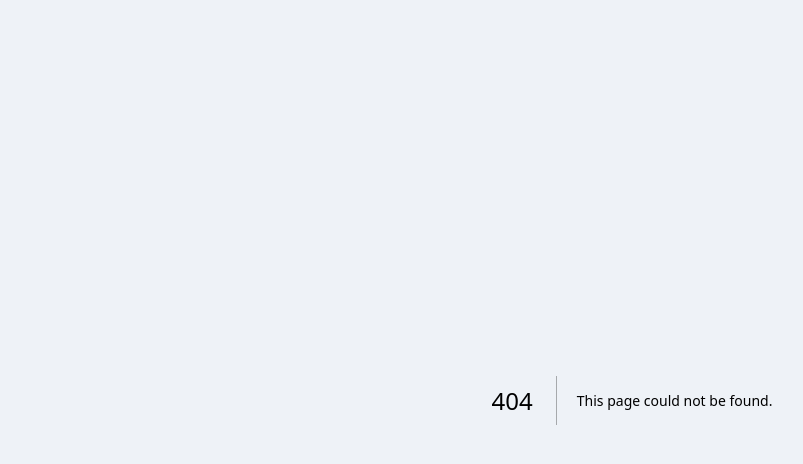
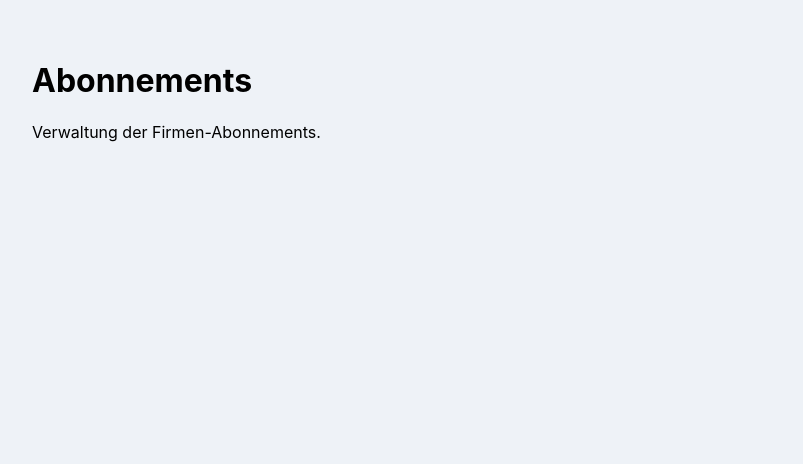
Before and after one commit to jobflow-app/jobflow-app, a Next.js app: page /superadmin/subscriptions in a window 1280 px wide. Before the commit this address had no page. Shown: the top 464 px of the page, without its empty margins (8-811 px from the left). Built offline with nearby package versions, Linux system fonts and the light colour scheme.

Commit message:
Create page.jsx

```diff
--- /dev/null
+++ b/app/superadmin/subscriptions/page.jsx
@@ -0,0 +1,8 @@
+export default function SubscriptionsPage() {
+  return (
+    <main style={{padding:40}}>
+      <h1>Abonnements</h1>
+      <p>Verwaltung der Firmen-Abonnements.</p>
+    </main>
+  )
+}
```
